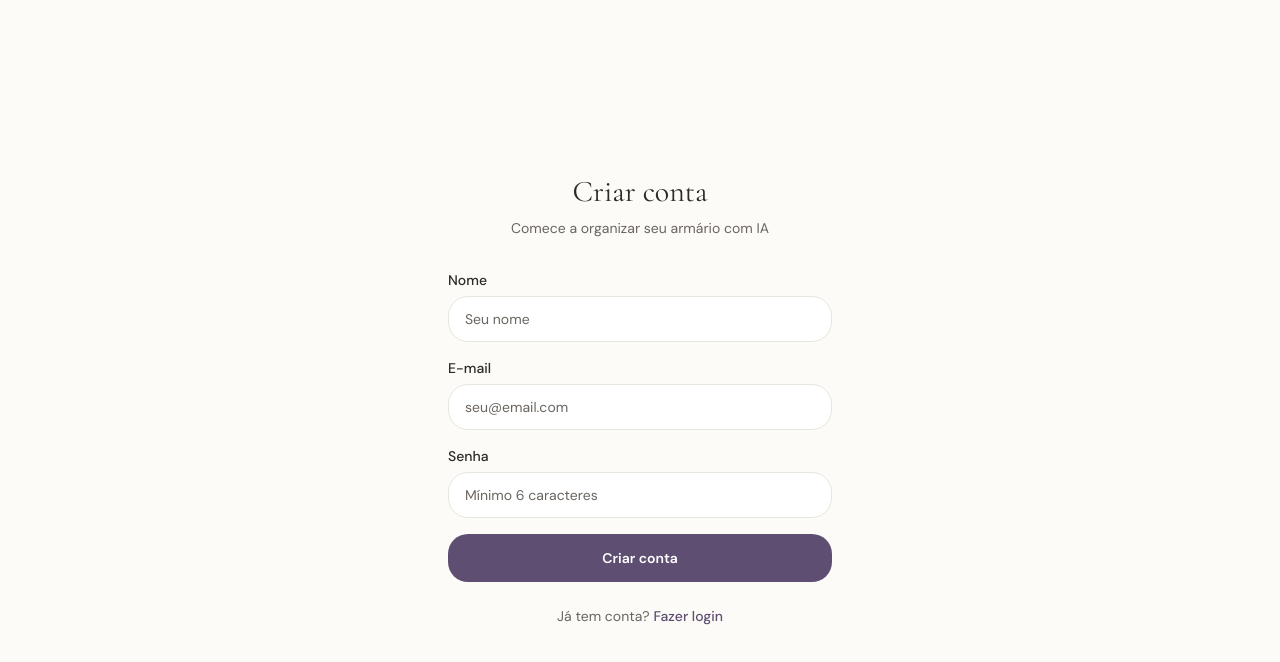
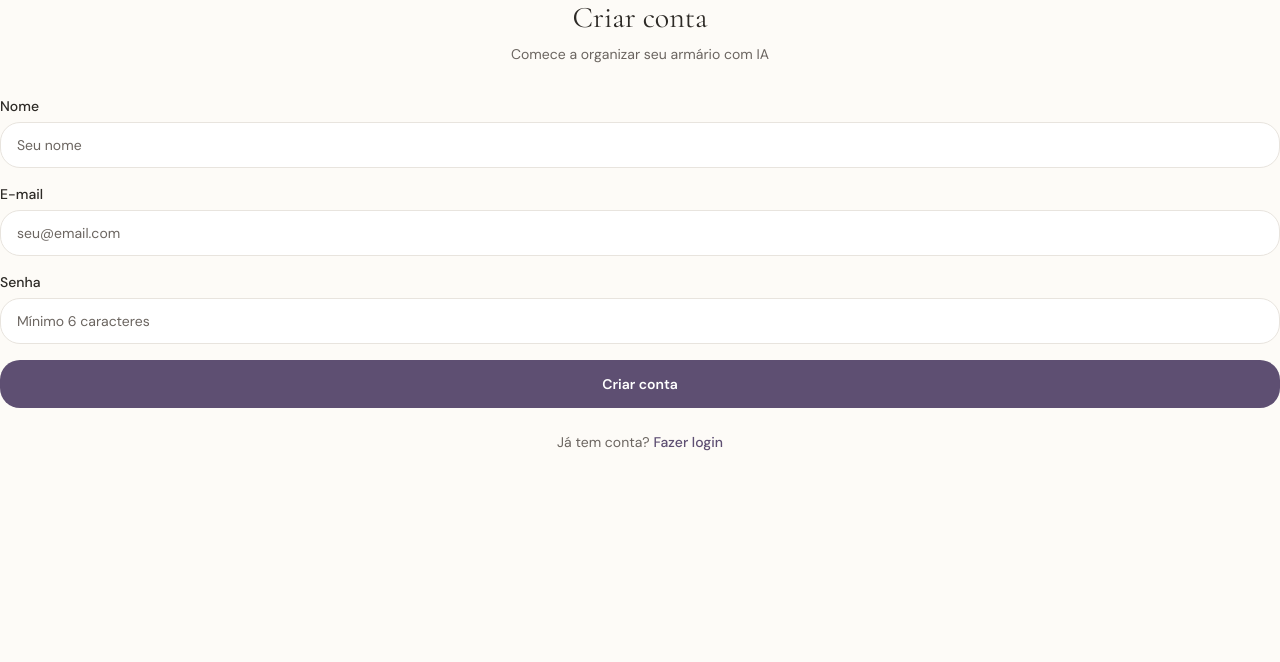
Before and after one commit to Meuvestidor/Cabide, a Next.js app: page /signup in a window 1280 px wide. Shown: the top 662 px of the page. Built offline with nearby package versions, Linux system fonts and the light colour scheme.

Commit message:
Add files via upload

```diff
--- a/src/app/(auth)/layout.tsx
+++ b/src/app/(auth)/layout.tsx
@@ -1,9 +1,7 @@
 export default function AuthLayout({ children }: { children: React.ReactNode }) {
   return (
-    <div className="min-h-dvh flex flex-col items-center justify-center px-4 bg-background">
-      <div className="w-full max-w-sm">
-        {children}
-      </div>
+    <div className="min-h-dvh flex flex-col">
+      {children}
     </div>
   );
 }
```
